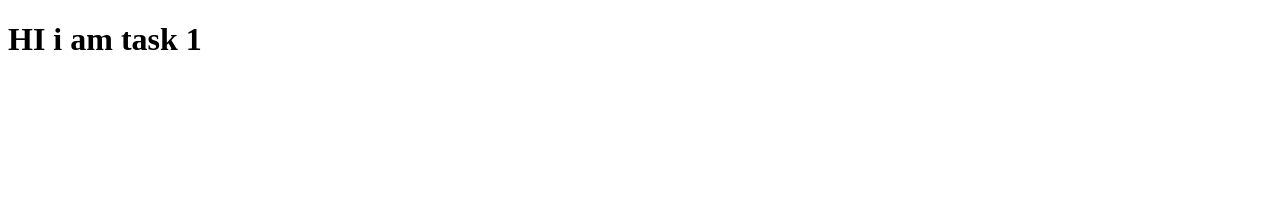
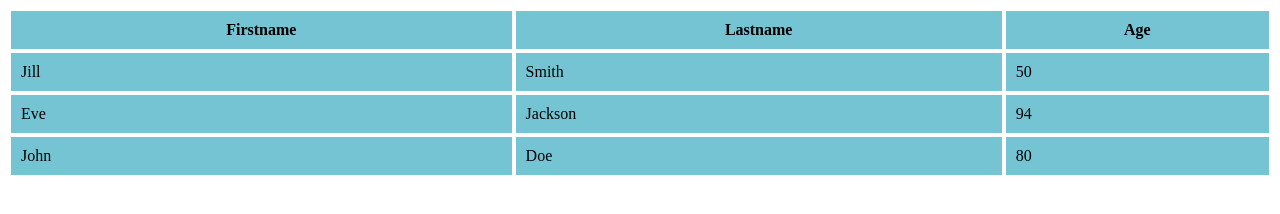
Before and after one commit to powercoder06/MERNTasks, a plain HTML site: page html_task1.html in a window 1280 px wide. Drawn offline with Linux system fonts and the light colour scheme.

Commit message:
Task 1 Completed

```diff
--- a/html_task1.html
+++ b/html_task1.html
@@ -1,11 +1,48 @@
 <!DOCTYPE html>
 <html lang="en">
-<head>
-    <meta charset="UTF-8">
-    <meta name="viewport" content="width=device-width, initial-scale=1.0">
+  <head>
+    <meta charset="UTF-8" />
+    <meta name="viewport" content="width=device-width, initial-scale=1.0" />
     <title>Document</title>
-</head>
-<body>
-    <h1>HI i am task 1</h1>
-</body>
+    <style>
+      table {
+        width: 100%;
+      }
+
+      th,
+      td {
+        border: 1px solid rgb(255, 255, 255);
+        padding: 10px;
+        background-color: rgba(35, 162, 185, 0.63);
+      }
+    </style>
+  </head>
+  <body>
+    <table>
+      <thead>
+        <tr>
+          <th>Firstname</th>
+          <th>Lastname</th>
+          <th>Age</th>
+        </tr>
+      </thead>
+      <tbody>
+        <tr>
+          <td>Jill</td>
+          <td>Smith</td>
+          <td>50</td>
+        </tr>
+        <tr>
+          <td>Eve</td>
+          <td>Jackson</td>
+          <td>94</td>
+        </tr>
+        <tr>
+          <td>John</td>
+          <td>Doe</td>
+          <td>80</td>
+        </tr>
+      </tbody>
+    </table>
+  </body>
 </html>
```
